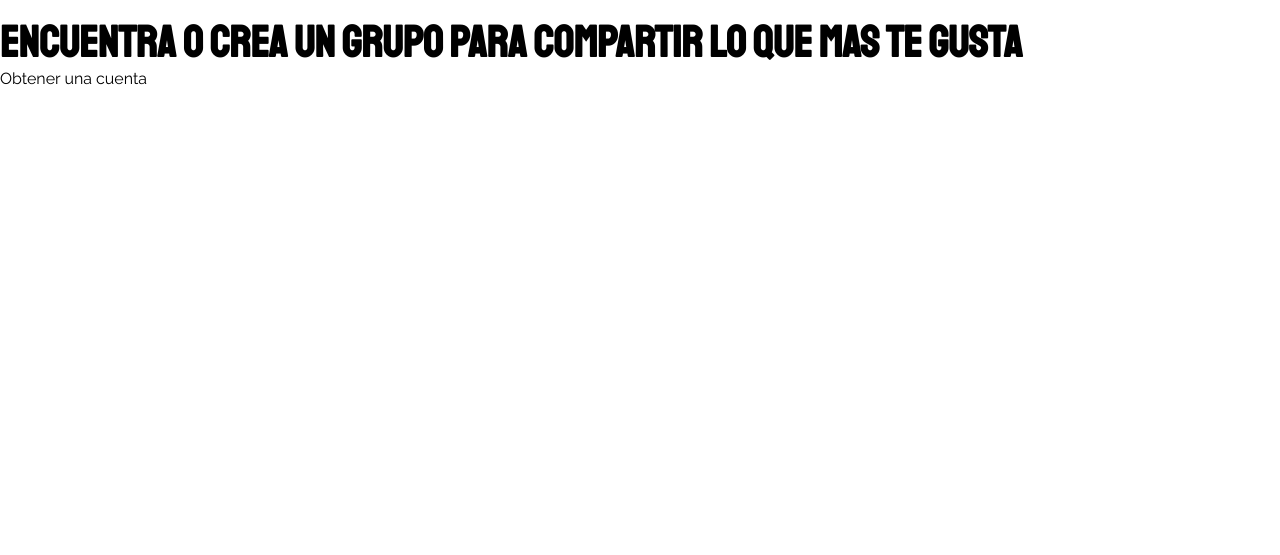
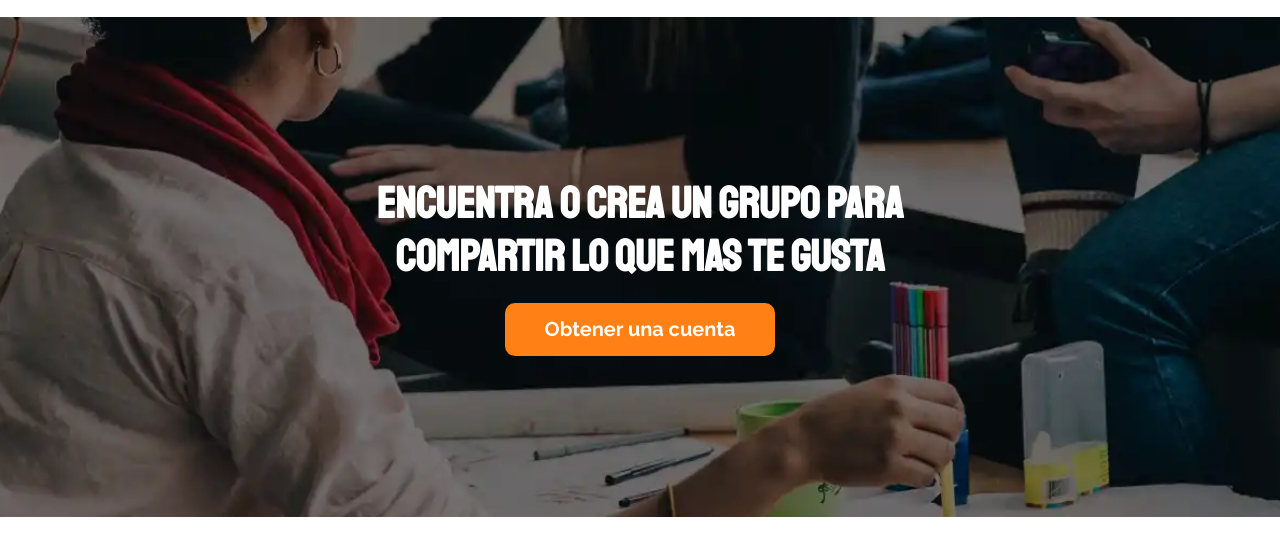
Before and after one commit to Dev-socar/Meeti, a website: page index.html in a window 1280 px wide. Shown: the part 115-670 px from the top of the page. Drawn offline with Linux system fonts and the light colour scheme.

Commit message:
Styles for hero added

```diff
--- a/src/scss/app.scss
+++ b/src/scss/app.scss
@@ -1,2 +1,3 @@
 @use 'base';
 @use 'iu/header';
+@use 'iu/contenido';
--- /dev/null
+++ b/src/scss/iu/contenido/_hero.scss
@@ -0,0 +1,26 @@
+@use 'base/variables' as v;
+@use 'base/mixins' as m;
+
+.hero{
+    min-height: 50rem;
+    background-image: url(../img/hero.webp);
+    background-size: cover;
+    background-position: center;
+    background-repeat: no-repeat;
+    background-attachment: fixed;
+    display: flex;
+    flex-direction: column;
+    justify-content: center;
+    align-items: center;
+    text-align: center;
+
+    &__texto{
+        max-width: 60rem;
+        color: v.$blanco;
+    }
+
+    &__enlace{
+        @include m.boton(v.$terciario, v.$blanco);
+        border-radius: 1rem;
+    }
+}
--- /dev/null
+++ b/src/scss/iu/contenido/_index.scss
@@ -0,0 +1 @@
+@forward 'hero';
```
Also changed, not shown: build/css/app.css, 1 other file.
